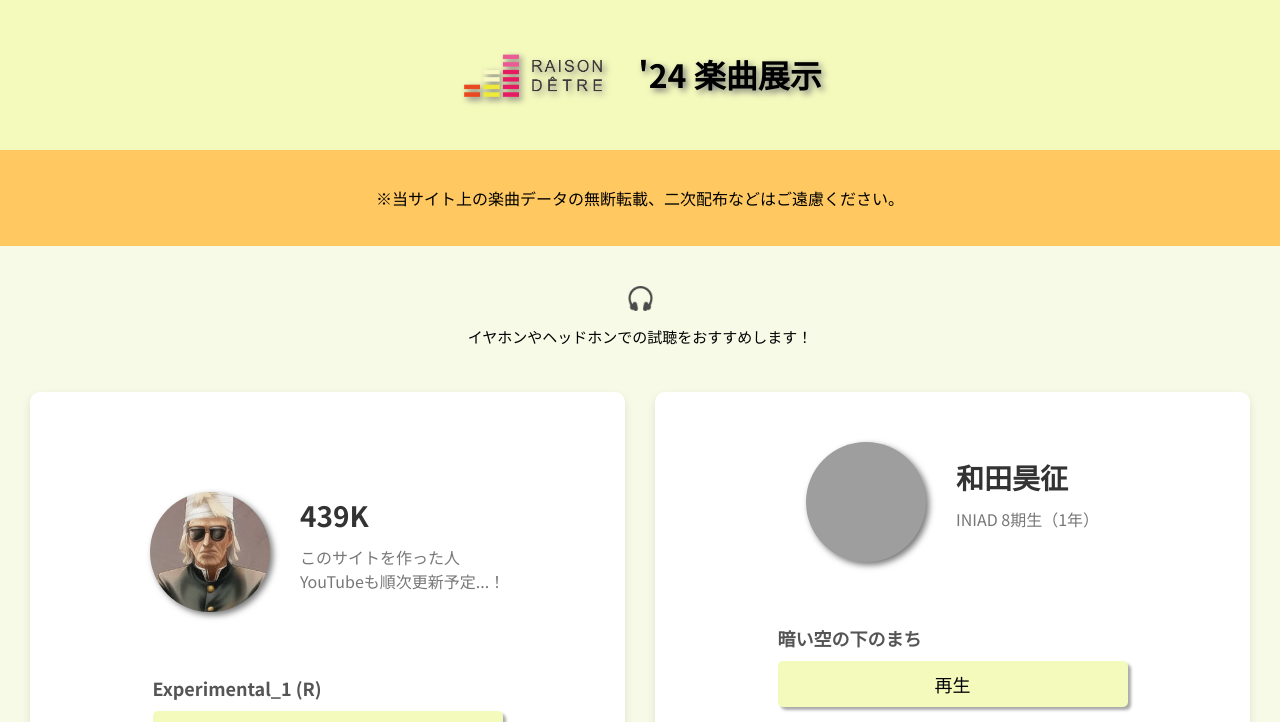
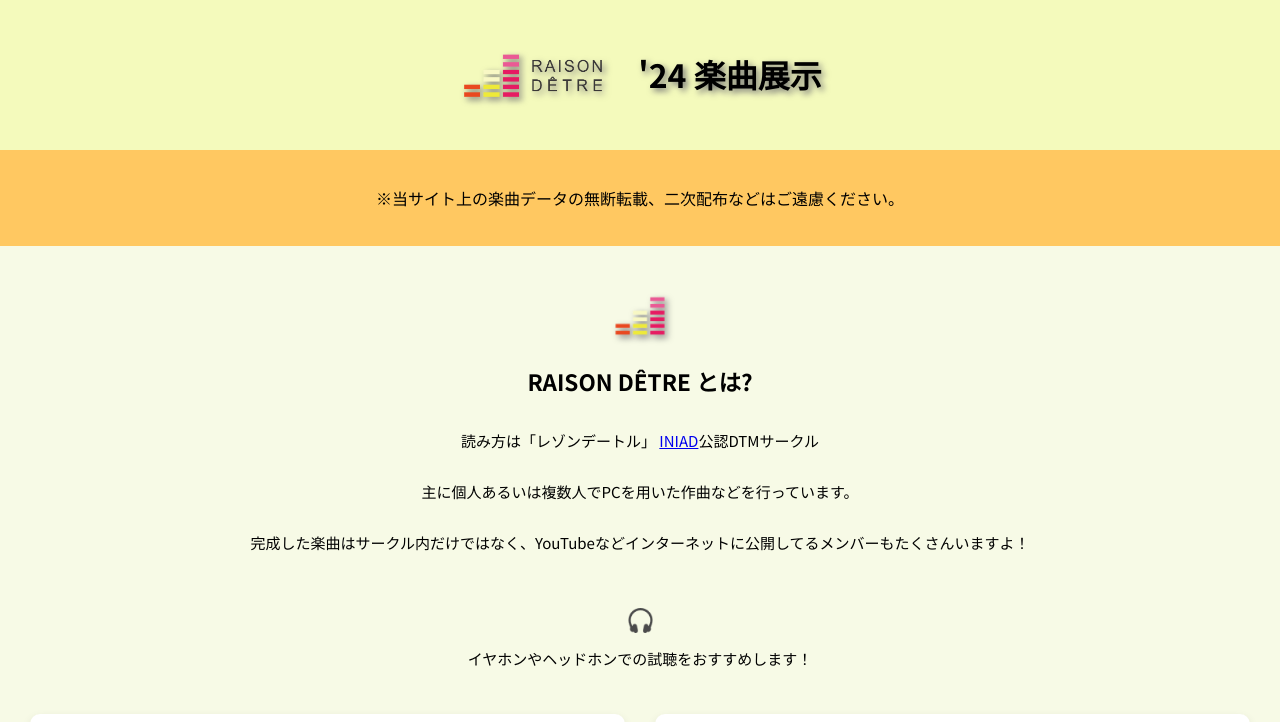
Before and after one commit to 439K/rd_fes24, a plain HTML site: page index.html in a window 1280 px wide. Shown: the top 722 px of the page. Drawn offline with Linux system fonts and the light colour scheme; grey boxes are pictures that could not be loaded.

Commit message:
Ver 1.8.1

```diff
--- a/index.html
+++ b/index.html
@@ -18,6 +18,14 @@
 
     <div class="caution">
         <p>※当サイト上の楽曲データの無断転載、二次配布などはご遠慮ください。</p>
+    </div>
+
+    <div class="tip2">
+        <img src="src/images/Raison_icon.png" width="60">
+        <h2>RAISON DÊTRE とは?</h2>
+        <p>読み方は「レゾンデートル」 <a href="https://www.iniad.org/" target="_new" rel="noopener noreferrer">INIAD</a>公認DTMサークル</p>
+        <p>主に個人あるいは複数人でPCを用いた作曲などを行っています。</p>
+        <p>完成した楽曲はサークル内だけではなく、YouTubeなどインターネットに公開してるメンバーもたくさんいますよ！</p>
     </div>
 
     <div class="tip">
@@ -277,7 +285,7 @@
             <div class="profile">
                 <img src="src/images/Raison_icon.png" alt="Composer Profile Image">
                 <div class="profile-details">
-                    <h1>作曲者の名前</h1>
+                    <h1>chickendream</h1>
                     <p>ここにプロフィールが入ります。</p>
                 </div>
             </div>
--- a/src/style.css
+++ b/src/style.css
@@ -123,6 +123,19 @@ audio {
     justify-content: center;
     margin-top: 40px;
     font-size: 15px;
+}
+
+.tip2 {
+    display: flex;
+    flex-direction: column;
+    align-items: center;
+    justify-content: center;
+    margin-top: 40px;
+    font-size: 15px;
+}
+
+.tip2 img {
+    filter: drop-shadow(3px 3px 3px #777777);
 }
 
 
```
